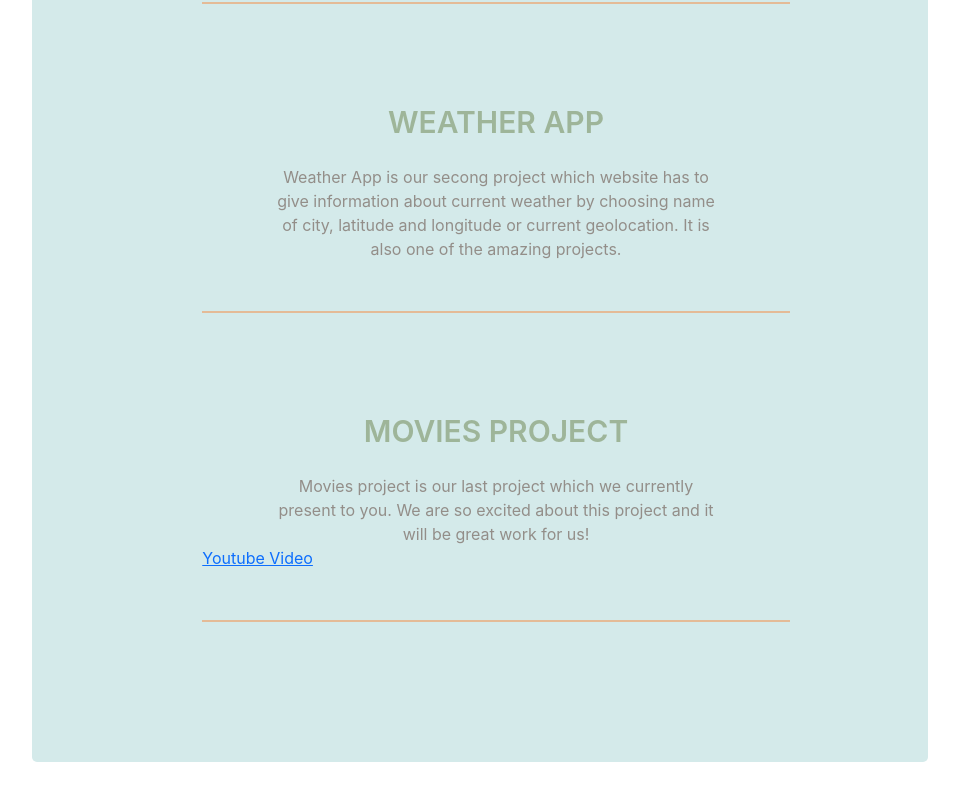
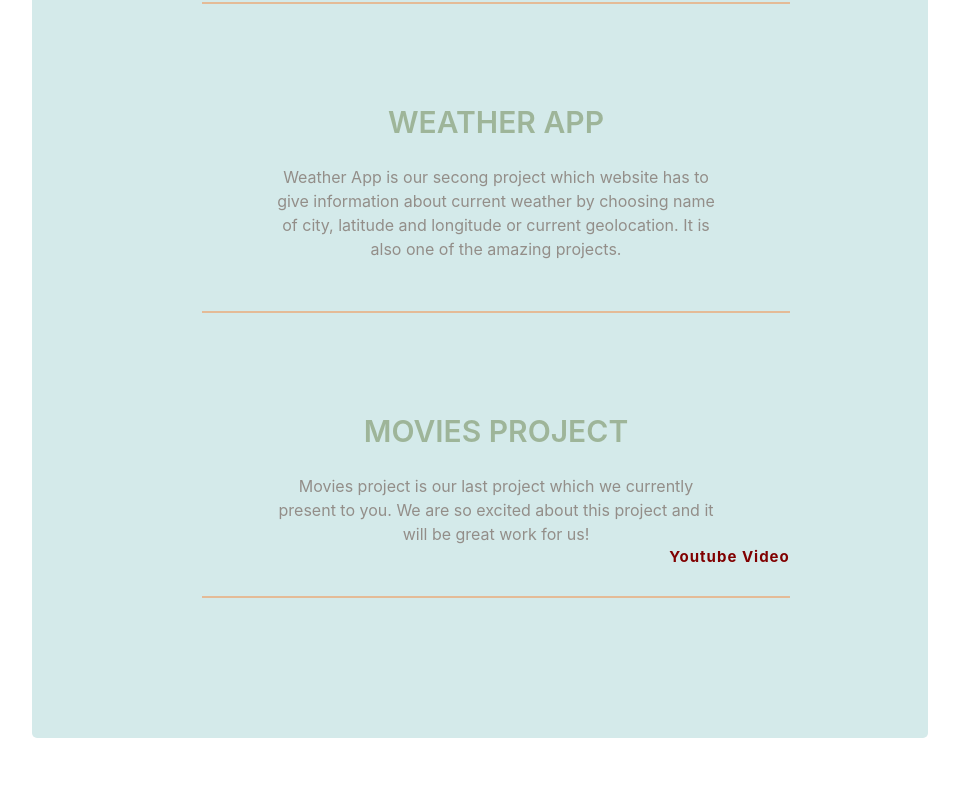
Before and after one commit to NigarSalayeva/movies, a React (Create React App) app: page / in a window 1280 px wide. Shown: the part 1695-2495 px from the top of the page, without its empty margins (160-1119 px from the left). After the commit the page ends 2473 px from the top, so only its background shows below. Built offline with nearby package versions, Linux system fonts and the light colour scheme.

Commit message:
Update Home.css

```diff
--- a/src/Home.css
+++ b/src/Home.css
@@ -65,12 +65,6 @@
     font-weight: 300;
     margin: 25px;
   }
-  p {
-    color: #444444;
-    line-height: 32px;
-    font-size: 20px;
-    font-weight: 100;
-  }
 
   .member a {
     float: right;
@@ -86,9 +80,7 @@
     background-color: #9EB599;
   }
 
-  /* .brown {
-    background-color: #683C2C;
-  } */
+
 
   .nude {
 margin-top: 30px;
@@ -112,3 +104,11 @@ margin-top: 30px;
     margin: 100px 0px;
     padding-bottom: 50px;
   }
+  ul li a {
+    float: right;
+    color: #800000;
+    font-size: 15px;
+    font-weight:bold;
+    letter-spacing: 1px;
+    text-decoration: dashed;
+  }
```
